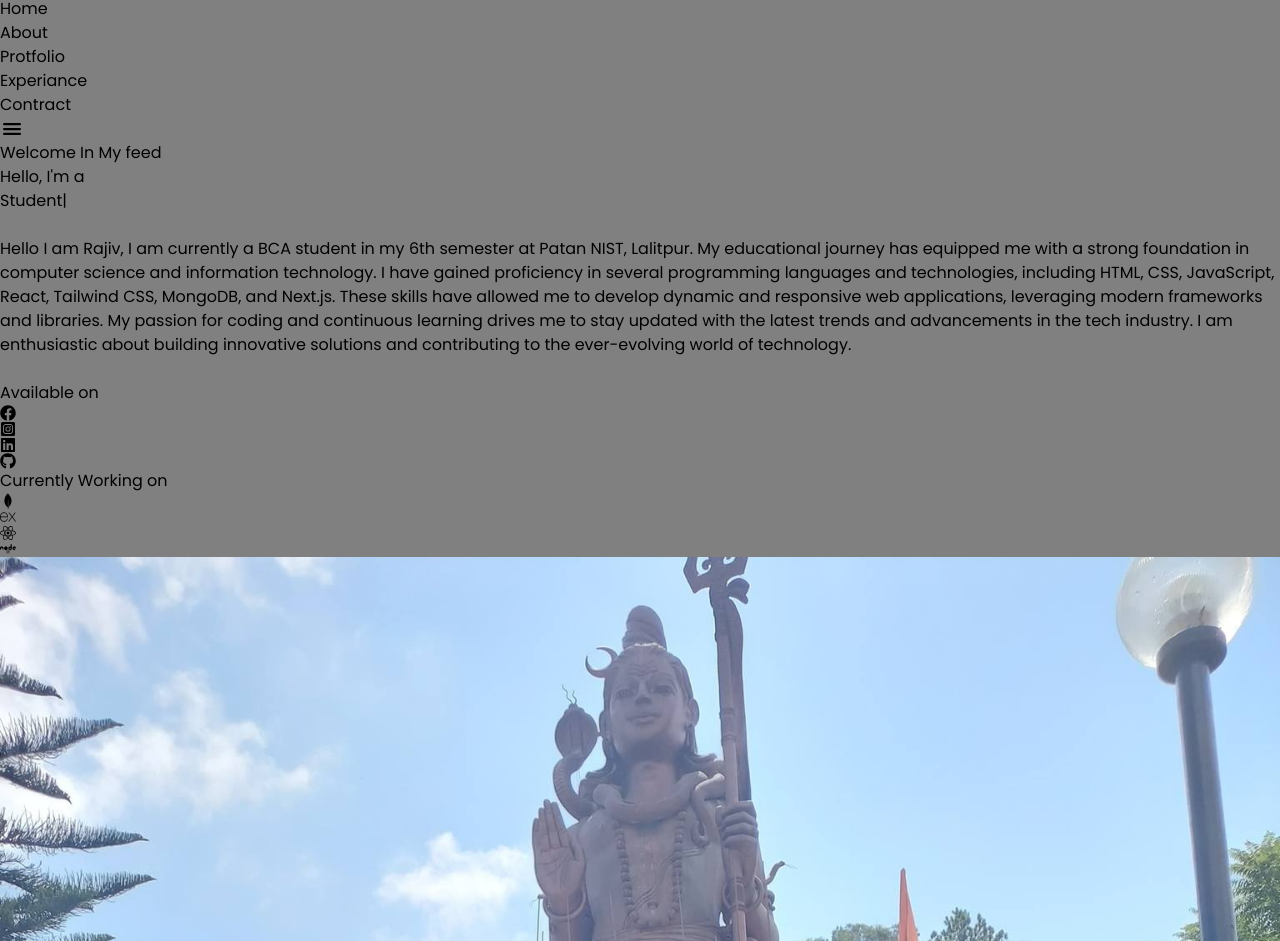
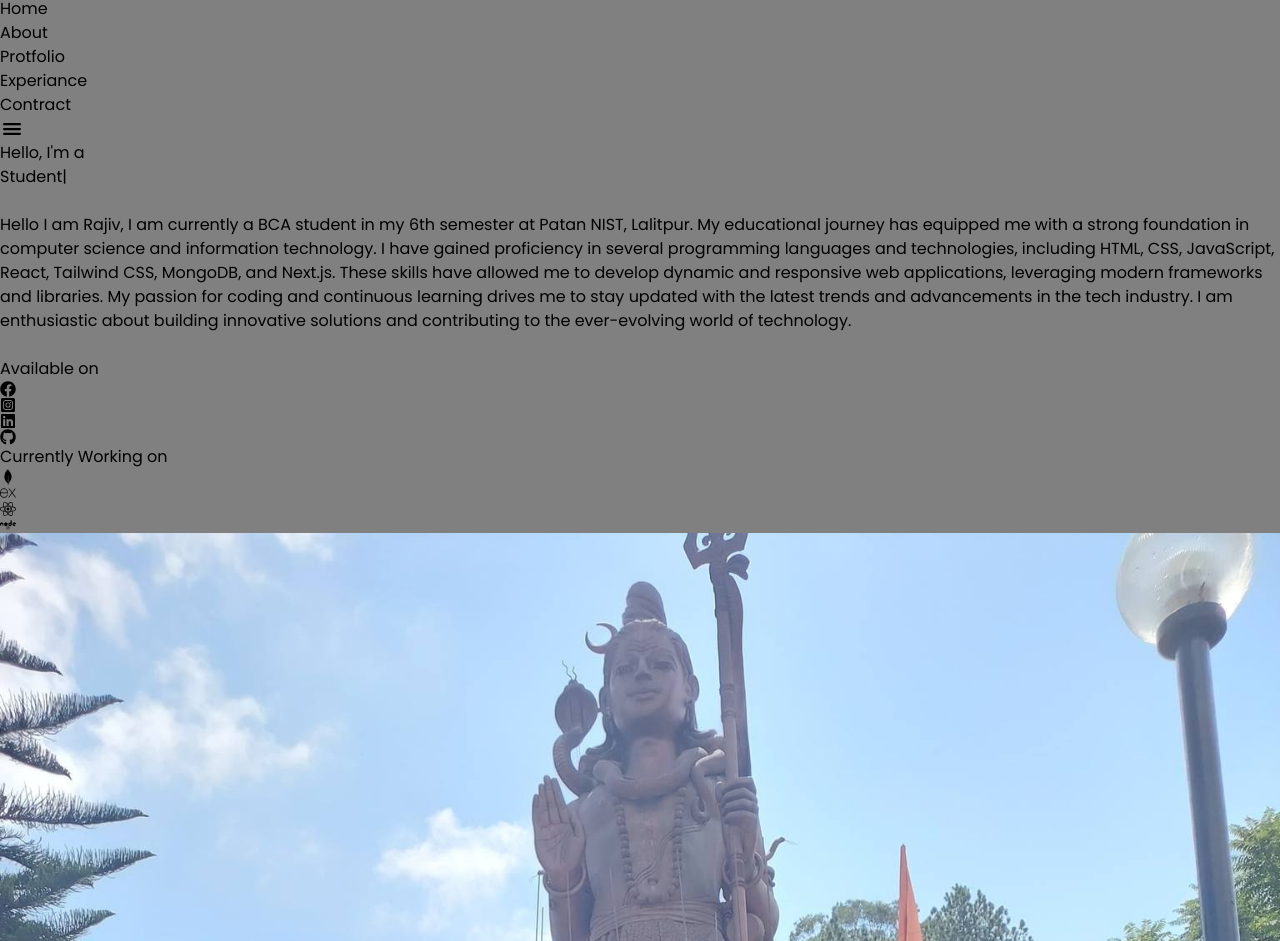
Before and after one commit to RajivMahato68/PersonalProtfolio, a React (Vite) app: page / in a window 1280 px wide. Shown: the part 1758-2699 px from the top of the page. Built offline with nearby package versions, Linux system fonts and the light colour scheme.

Commit message:
simple change

```diff
--- a/src/components/Home.jsx
+++ b/src/components/Home.jsx
@@ -46,7 +46,7 @@ function Home() {
     <div name="Home" className="max-w-screen-2xl mx-auto px-4 md:px-20 my-20">
         <div className='flex flex-col md:flex-row'>
         <div className='md:w-1/2 mt-12 md:mt-24 space-y-2 order-2 md:order-1'>
-        <span className='text-xl'>Welcome In My feed</span>
+        {/* <span className='text-xl'>जय श्री राम 💖💖💖🤞</span> */}
         <div className='flex space-x-1 text-2xl md:text-4xl'>
         <h1>Hello, I'm a </h1>
         {/* <span className='text-red-700 font-bold'>Developer</span> */}
```
